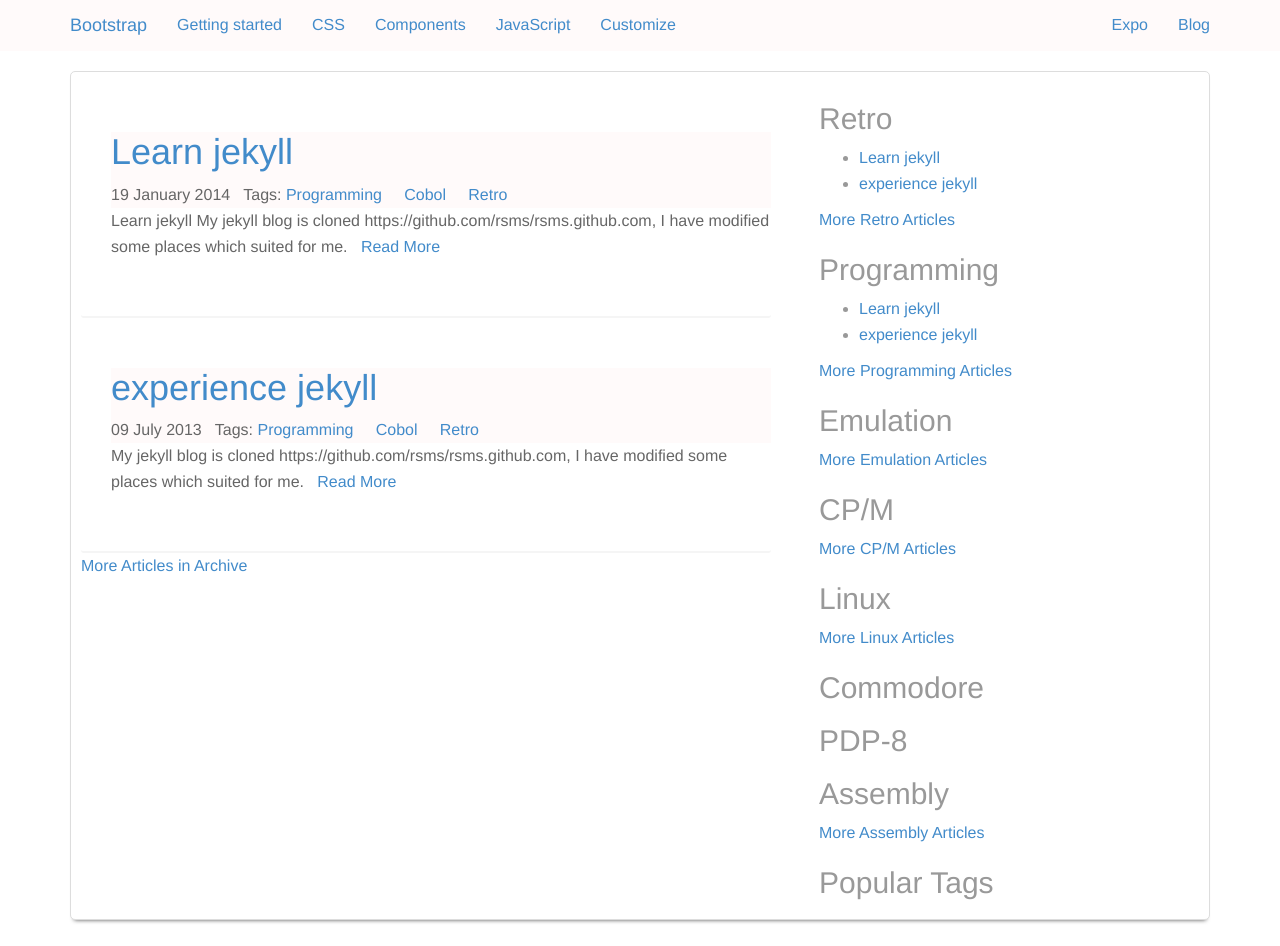
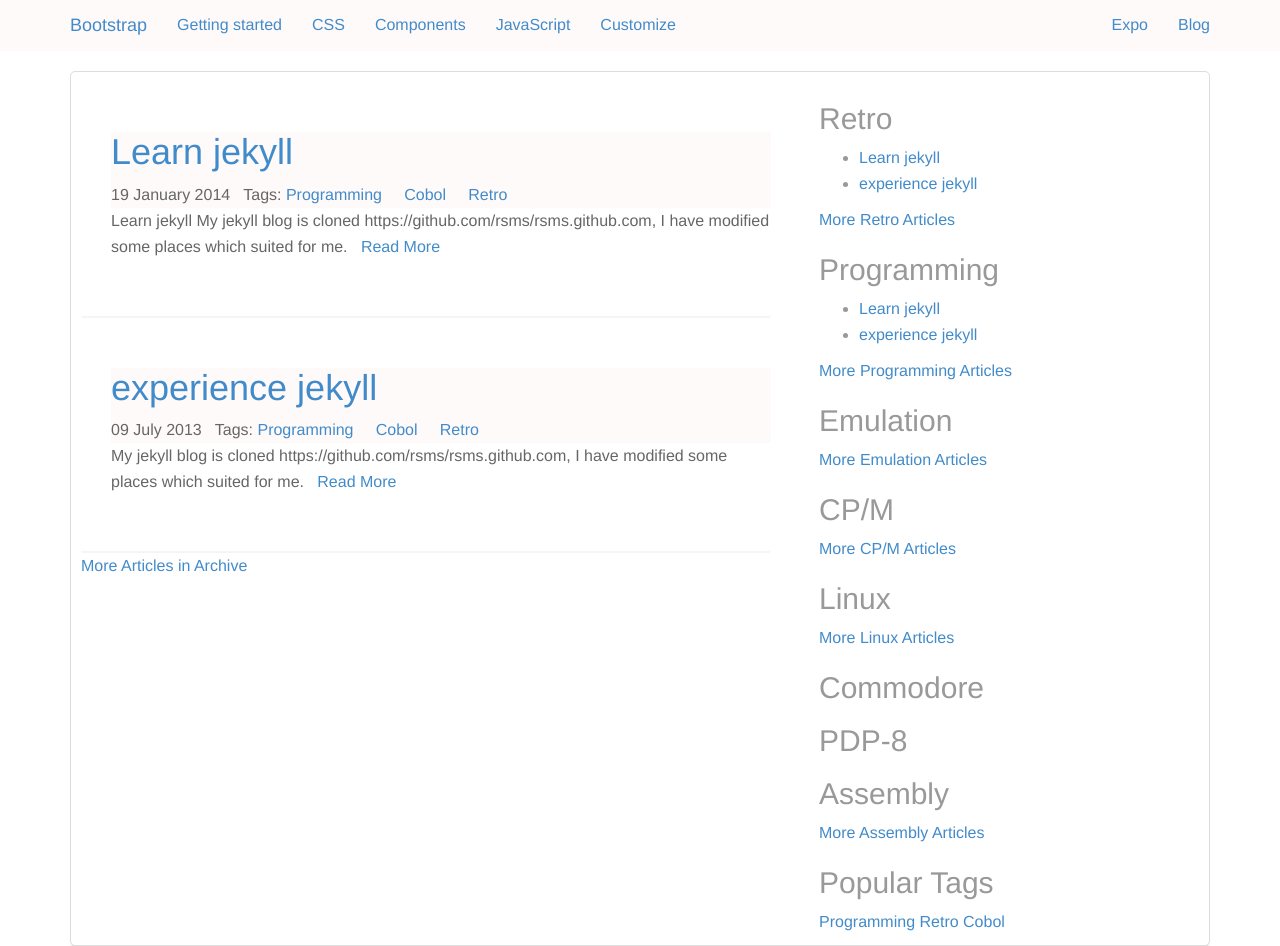
Before and after one commit to liubin-cm/liubin-cm.github.io, a Jekyll site: the page built from index.html, in a window 1280 px wide. Built offline with Jekyll 4.4.1, drawn with Linux system fonts in a browser that asks for light colours; comment, search, counter and statistics services are not loaded.

Commit message:
add _site

```diff
--- a/index.html
+++ b/index.html
@@ -162,9 +162,9 @@ menuOption: home
 
   <h2>Popular Tags</h2>
 
-<!--   <div class="tagCloud">
+ <div class="tagCloud">
     {% tag_cloud font-size: 70 - 200%, threshold: 2 %}
-  </div> -->
+  </div>
       </aside>
     </div>
   </div>
```
Also changed, not shown: 17 other files.
